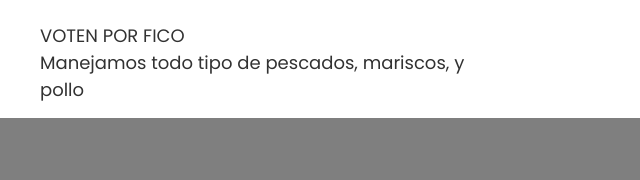
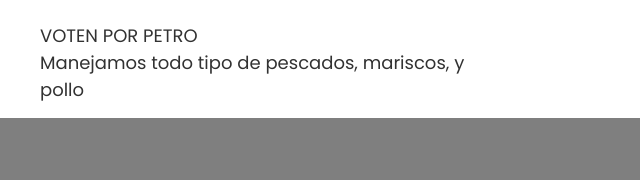
Before and after one commit to Espitia247/repositorio, a plain HTML site: page inicio.html in a window 1280 px wide. Shown: the part 438-618 px from the top of the page, 0-640 px from the left. Drawn offline with Linux system fonts and the light colour scheme.

Commit message:
Cambio en el inicio.index

```diff
--- a/inicio.html
+++ b/inicio.html
@@ -52,7 +52,7 @@
                 <h1>PESCADERIA HUINA</h1>
 
                 <p>
-                   VOTEN POR FICO </p>
+                   VOTEN POR PETRO </p>
 
                     <p> Manejamos todo tipo de pescados, mariscos, y pollo
                 </p>
```
